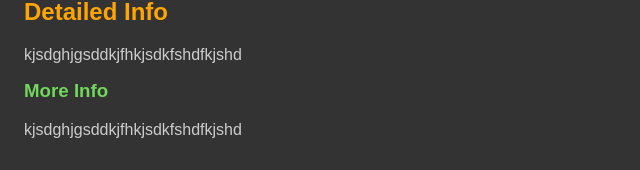
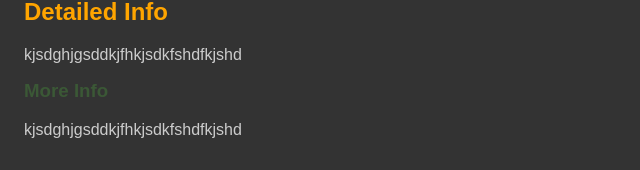
Before and after one commit to Scientific-Research/mk-003-sass-basics, a React (Vite) app: page / in a window 1280 px wide. Shown: the part 110-280 px from the top of the page, without its empty margins (0-640 px from the left). Built offline with nearby package versions, Linux system fonts and the light colour scheme.

Commit message:
override happened!

```diff
--- a/src/App.scss
+++ b/src/App.scss
@@ -18,7 +18,7 @@ body {
   }
   h3 {
     // color: yellow;
-    $headerColor: rgb(112, 216, 91);
+    $headerColor: rgb(59, 88, 54);
     color: $headerColor;
     margin-top: $headerTopMargin;
   }
```
